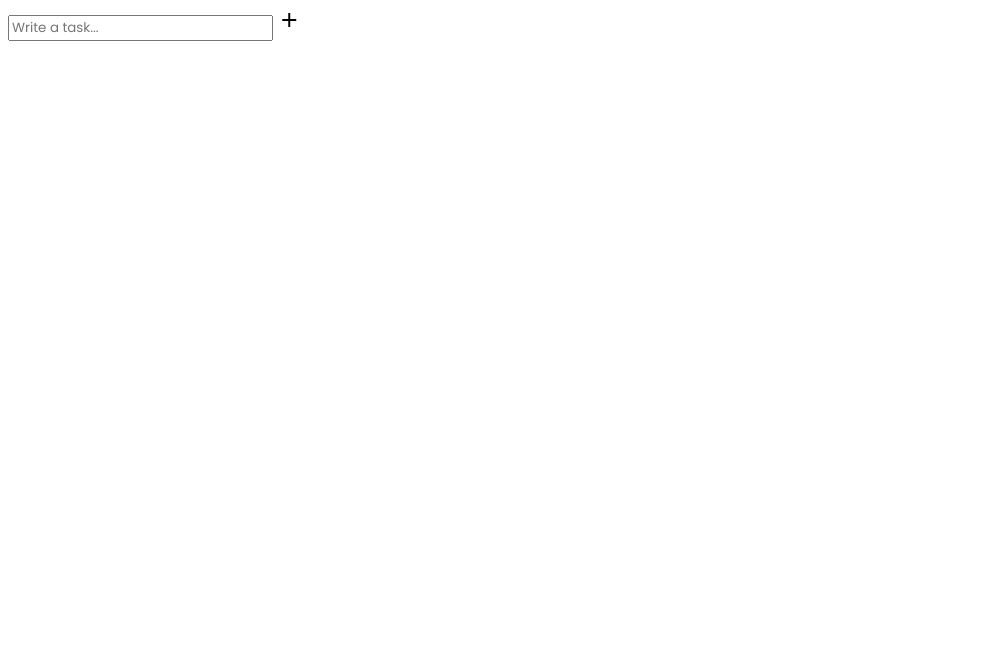
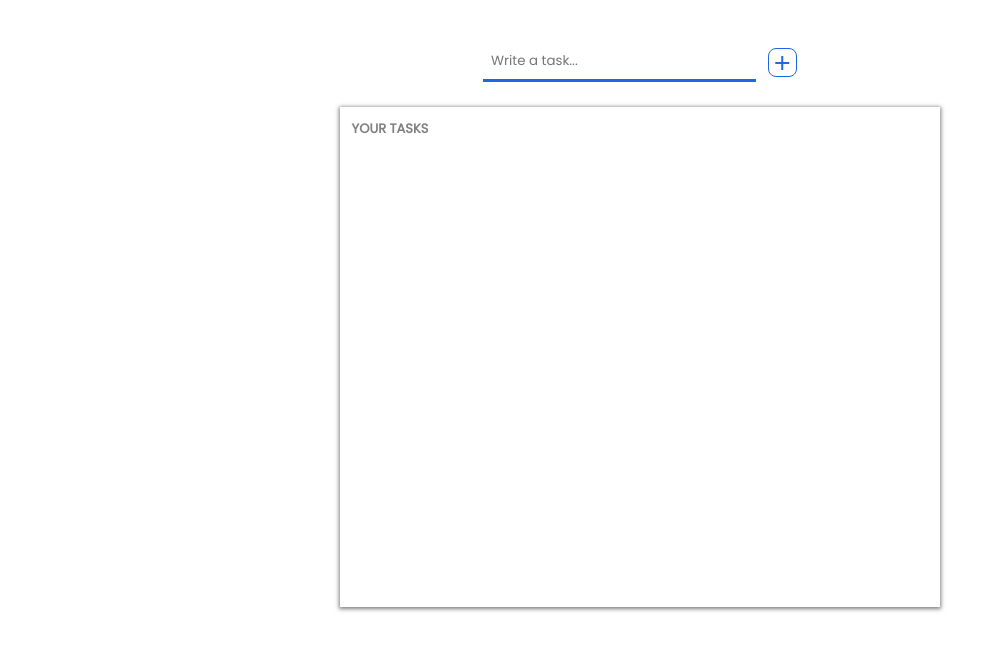
Before and after one commit to insirenator/TaskManager, a website with bundled scripts: page index.html in a window 1280 px wide. Shown: the whole page, without its empty margins (0-999 px from the left). Built offline with nearby package versions, Linux system fonts and the light colour scheme.

Commit message:
Added: Styles to the main page

```diff
--- a/app.js
+++ b/app.js
@@ -14,6 +14,8 @@ addBtn.addEventListener('click', () => {
 	if(taskName) {
 		const newTask = createTaskComponent(taskName);
 		displayArea.appendChild(newTask);
+		taskInput.value = "";
+	}
+	taskInput.focus();
 
-	}
 });
--- a/css/style.css
+++ b/css/style.css
@@ -1,10 +1,76 @@
 @import url('https://fonts.googleapis.com/css2?family=Poppins&display=swap');
+
+:root {
+	--blue: #1b68e1;
+}
 
 * {
 	box-sizing: border-box;
-	/*padding: 0.2rem;
-	margin: 0.2rem;*/
+	padding: 0.1rem;
+	margin: 0.1rem;
 	font-family: "Poppins", sans-serif;
+}
+
+body{
+	margin: 0;
+	padding-top: 2rem;
+}
+
+.root-container {
+	display: flex;
+	flex-direction: column;
+	align-items: center;
+}
+
+.input-area {
+	/*border: 1px solid black;*/
+	display: flex;
+	align-items: center;
+}
+
+#task-input {
+	padding: 0.5rem;
+	border: none;
+	border-bottom: 3px solid rgba(0, 0, 0, 0.5);
+}
+
+#task-input:focus {
+	outline: none;
+	border-color: var(--blue);
+}
+
+#add-btn {
+	color: var(--blue);
+	border: 1px solid var(--blue);
+	border-radius: 8px;
+	margin-left: 10px;
+}
+
+#add-btn:active {
+	color: white;
+	background-color: var(--blue);
+}
+
+.display-area {
+	width: min(600px, 95%);
+	min-height: 500px;
+	box-shadow: 0px 1px 4px 1px rgba(0, 0, 0, 0.5);
+	margin-top: 20px;
+	padding-top: 35px;
+	display: flex;
+	flex-direction: column;
+	align-items: center;
+	position: relative;
+}
+
+#your-tasks {
+	position: absolute;
+	top: 0;
+	left: 0;
+	margin: 10px;
+	font-size: 13px;
+	font-weight: bold;
+	color: rgba(0, 0, 0, 0.5);
 }
 
 .icons {
--- a/index.html
+++ b/index.html
@@ -11,12 +11,12 @@
 <body>
 	<main class="root-container">
 		<section class="input-area">
-			<input type="text" id="task-input" placeholder="Write a task...">
+			<input type="text" id="task-input" placeholder="Write a task..." autofocus>
 			<span class="material-icons icons" id="add-btn">add</span>
 		</section>
 
 		<section class="display-area">
-
+			<p id="your-tasks">YOUR TASKS</p>
 		</section>
 	</main>
 	<script type="module" src="./app.js"></script>
--- a/js/task_component.js
+++ b/js/task_component.js
@@ -37,6 +37,15 @@ function createTaskComponent(taskName) {
 	taskContainer.appendChild(editBtn);
 	taskContainer.appendChild(deleteBtn);
 
+	//CheckBox Function
+	checkbox.onclick = () => {
+		if(checkbox.checked) {
+			task.style.textDecoration = "line-through";
+		} else {
+			task.style.textDecoration = "none";
+		}
+	};
+
 	//Return component
 	return taskContainer;
 }
```
